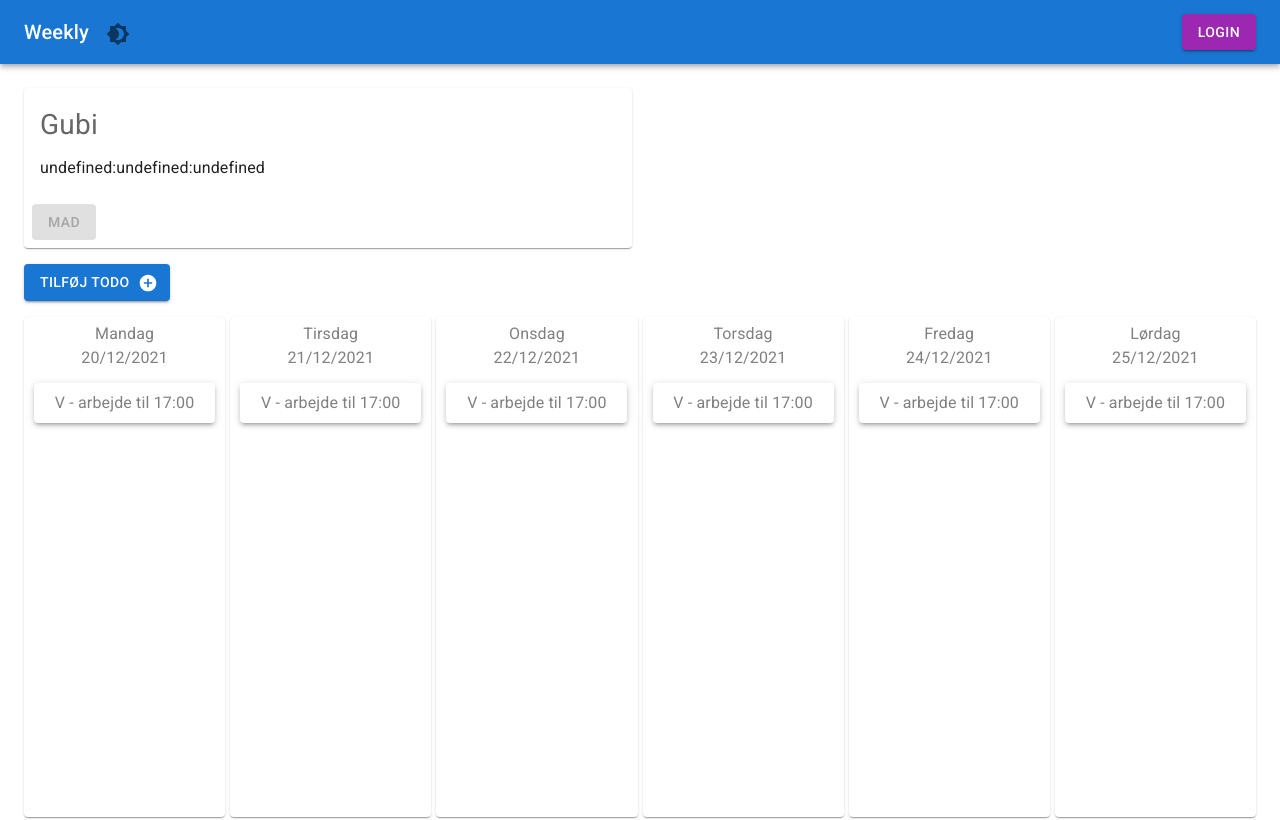
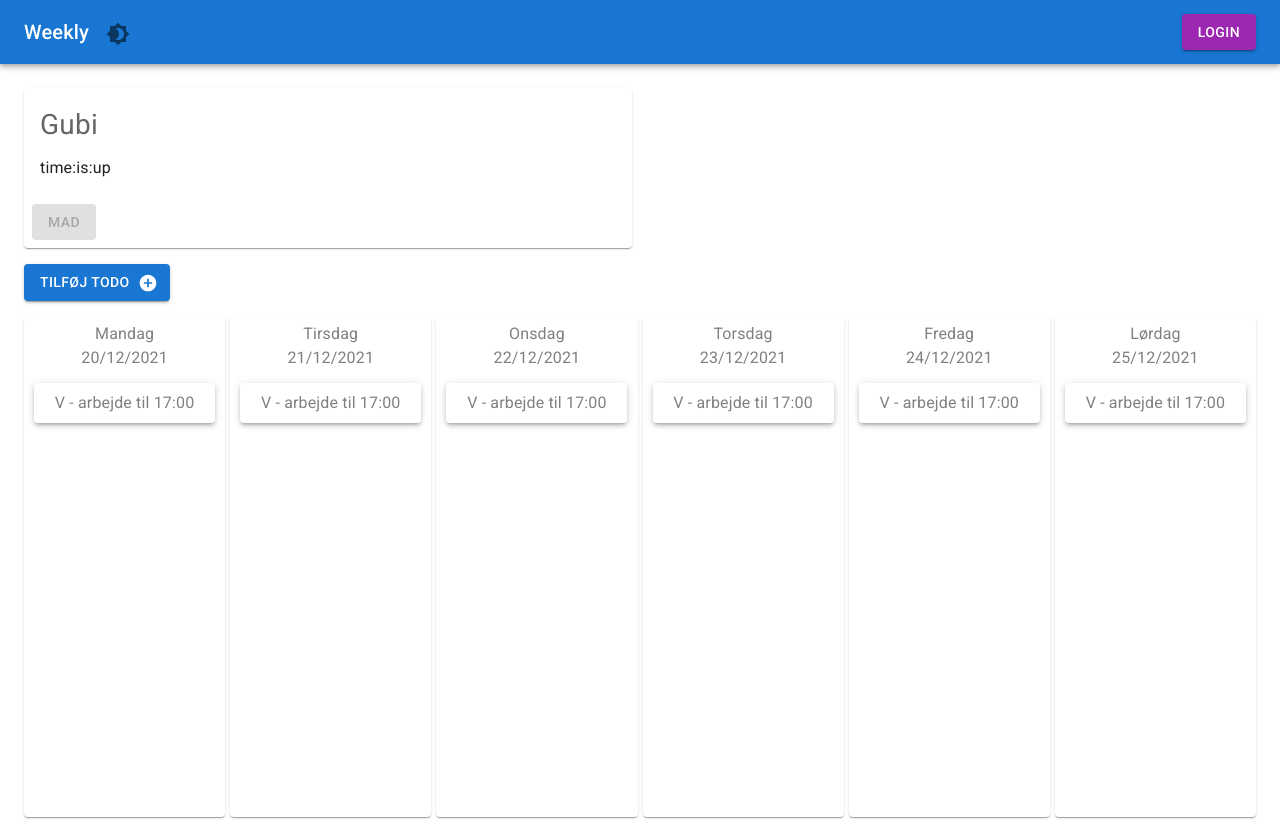
Before and after one commit to VolkanIsik86/weeklymui, a React (Create React App) app: page /#/ in a window 1280 px wide. Shown: the top 820 px of the page. Built offline with nearby package versions, Linux system fonts and the light colour scheme; no server answers.

Commit message:
default.conf tilføjet

```diff
--- a/src/timer2/Timer.js
+++ b/src/timer2/Timer.js
@@ -19,6 +19,12 @@ function Timer(){
                 hours: Math.floor((difference / (1000 * 60 * 60))),
                 minutes: Math.floor((difference / 1000 / 60) % 60),
                 seconds: Math.floor((difference / 1000) % 60)
+            };
+        }else{
+            timeLeft = {
+                hours: "time",
+                minutes: "is",
+                seconds: "up"
             };
         }
 
```
